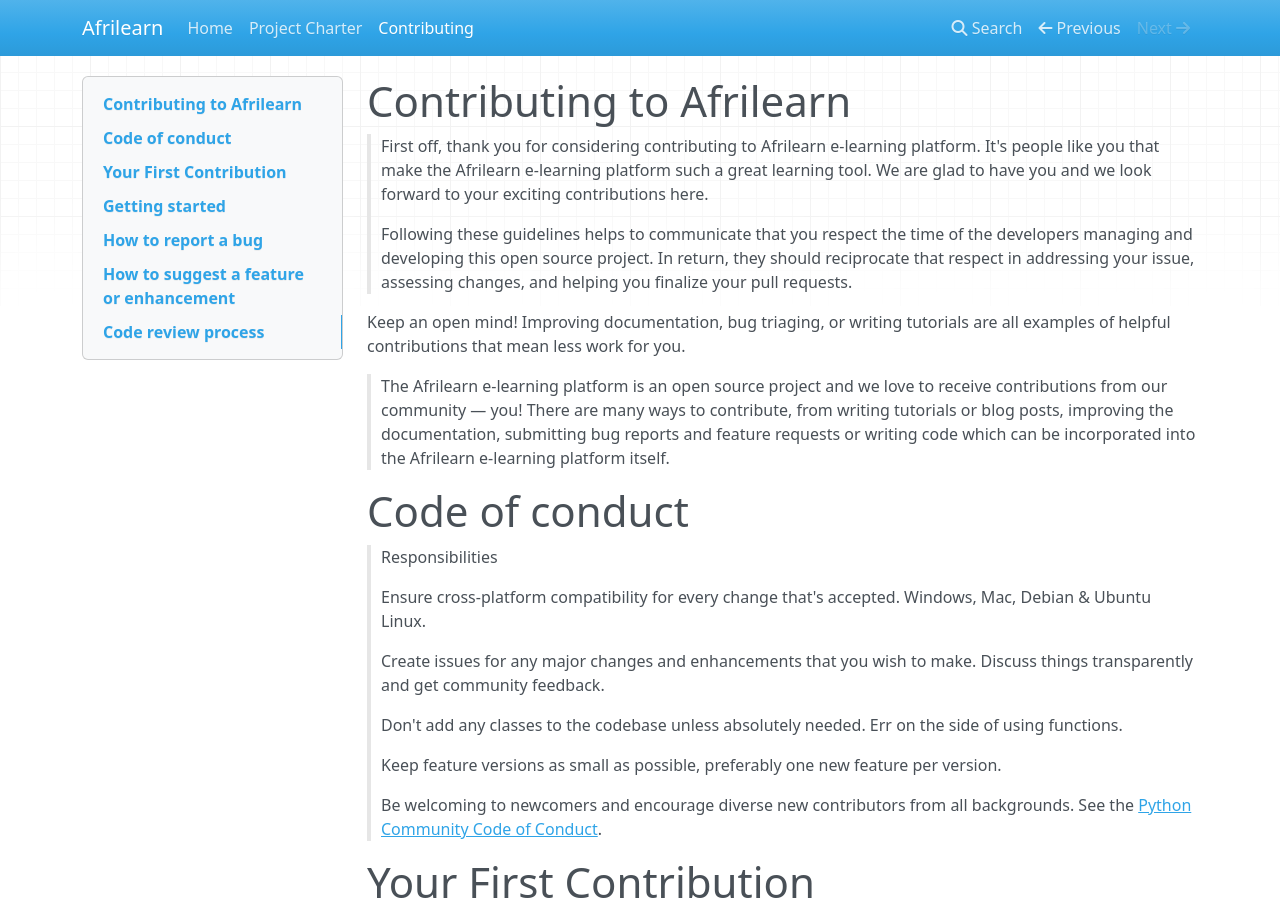
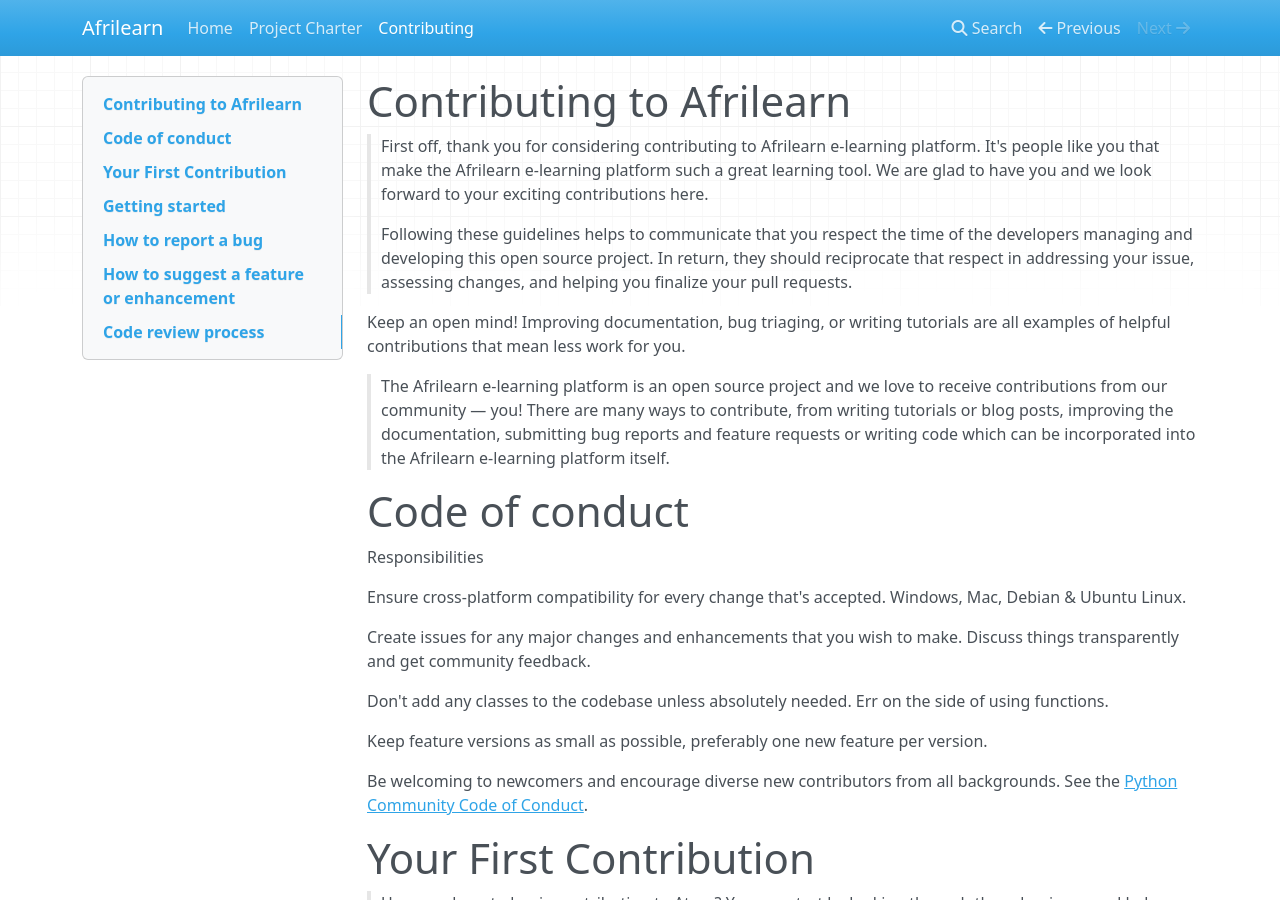
Before and after one commit to UNICEF-AFRILEARN/documentation, an MkDocs documentation site: the page built from docs/contributing.md, in a window 1280 px wide and 900 px high. Built offline with MkDocs 1.6.1, drawn with Linux system fonts in a browser that asks for light colours; nearby versions of some CDN libraries.

```diff
--- a/docs/contributing.md
+++ b/docs/contributing.md
@@ -10,17 +10,17 @@ Keep an open mind! Improving documentation, bug triaging, or writing tutorials a
 
 # Code of conduct
 
-> Responsibilities
+Responsibilities
 
-> Ensure cross-platform compatibility for every change that's accepted. Windows, Mac, Debian & Ubuntu Linux.
+Ensure cross-platform compatibility for every change that's accepted. Windows, Mac, Debian & Ubuntu Linux.
 
-> Create issues for any major changes and enhancements that you wish to make. Discuss things transparently and get community feedback.
+Create issues for any major changes and enhancements that you wish to make. Discuss things transparently and get community feedback.
 
-> Don't add any classes to the codebase unless absolutely needed. Err on the side of using functions.
+Don't add any classes to the codebase unless absolutely needed. Err on the side of using functions.
 
-> Keep feature versions as small as possible, preferably one new feature per version.
+Keep feature versions as small as possible, preferably one new feature per version.
 
-> Be welcoming to newcomers and encourage diverse new contributors from all backgrounds. See the [Python Community Code of Conduct](https://www.python.org/psf/codeofconduct/).
+Be welcoming to newcomers and encourage diverse new contributors from all backgrounds. See the [Python Community Code of Conduct](https://www.python.org/psf/codeofconduct/).
 
 # Your First Contribution
 
```
